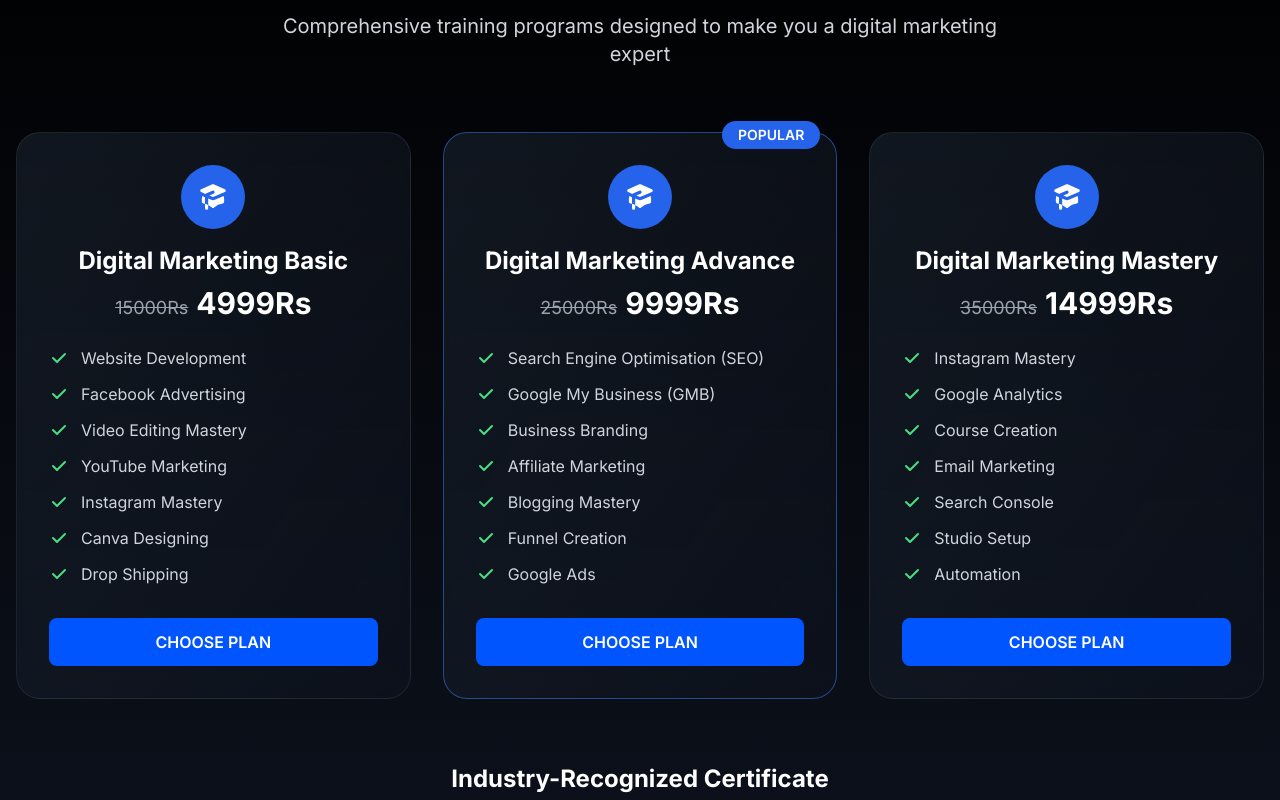
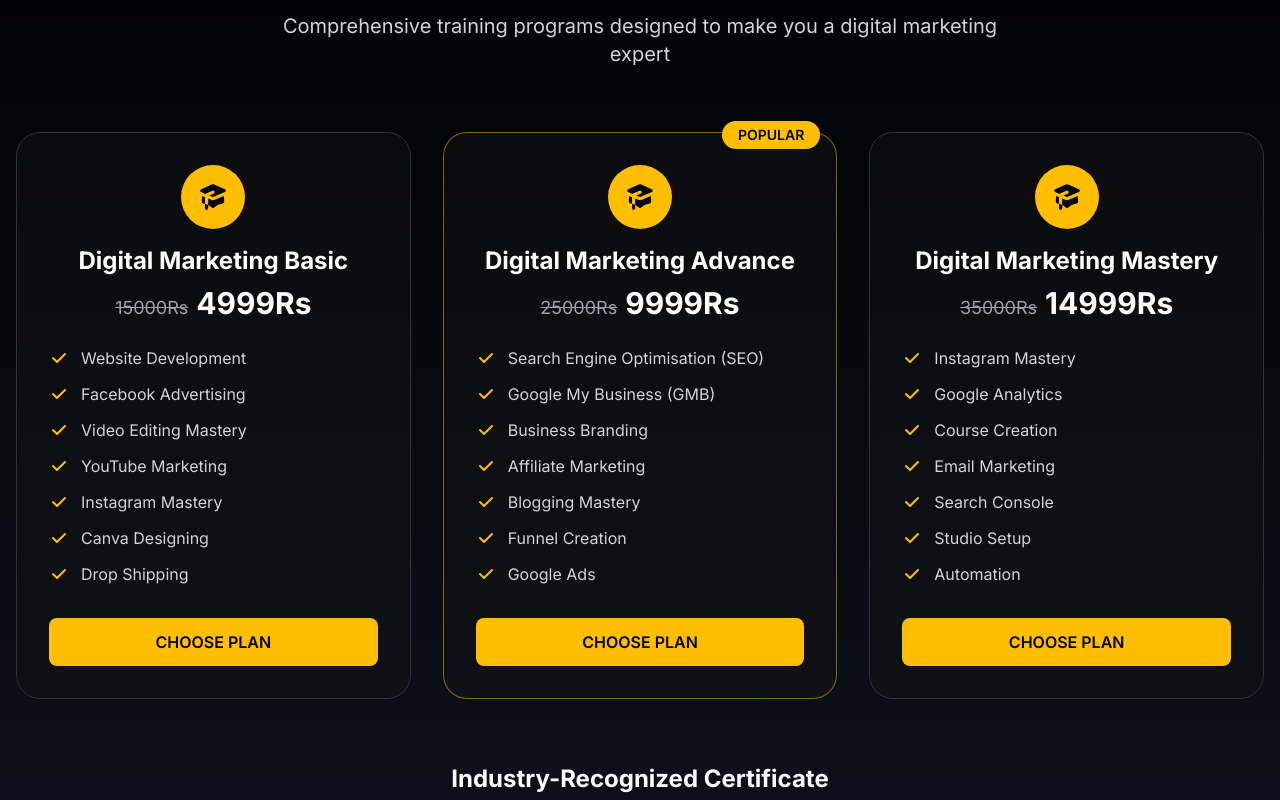
Before and after one commit to Vijay1977-lab/brainvizo-digital-pulse-91, a React (Vite) app: page / in a window 1280 px wide. Shown: the part 740-1540 px from the top of the page. Built offline with nearby package versions, Linux system fonts and the light colour scheme.

Commit message:
Apply color scheme and button changes
Apply color scheme and button changes based on the provided image.

```diff
--- a/src/components/CoursesSection.tsx
+++ b/src/components/CoursesSection.tsx
@@ -11,13 +11,13 @@ const CoursesSection = () => {
 
         <div className="grid lg:grid-cols-3 gap-8 mb-16">
           {/* Digital Marketing Basic */}
-          <div className="group bg-gradient-to-br from-gray-800/50 to-gray-900/30 backdrop-blur-sm border border-gray-500/20 rounded-3xl p-8 hover:border-gray-500/50 transition-all duration-500 hover:transform hover:scale-105">
-            <div className="text-center mb-6">
-              <div className="w-16 h-16 bg-blue-600 rounded-full flex items-center justify-center mx-auto mb-4">
-                <svg className="w-8 h-8 text-white" fill="currentColor" viewBox="0 0 20 20">
-                  <path d="M10.394 2.08a1 1 0 00-.788 0l-7 3a1 1 0 000 1.84L5.25 8.051a.999.999 0 01.356-.257l4-1.714a1 1 0 11.788 1.838L7.667 9.088l1.94.831a1 1 0 00.787 0l7-3a1 1 0 000-1.838l-7-3zM3.31 9.397L5 10.12v4.102a8.969 8.969 0 00-1.05-.174 1 1 0 01-.89-.89 11.115 11.115 0 01.25-3.762zM9.3 16.573A9.026 9.026 0 007 14.935v-3.957l1.818.78a3 3 0 002.364 0l5.508-2.361a11.026 11.026 0 01.25 3.762 1 1 0 01-.89.89 8.968 8.968 0 00-5.35 2.524 1 1 0 01-1.4 0zM6 18a1 1 0 001-1v-2.065a8.935 8.935 0 00-2-.712V17a1 1 0 001 1z"/>
-                </svg>
-              </div>
+            <div className="group bg-card/50 backdrop-blur-sm border border-border rounded-3xl p-8 hover:border-accent/50 transition-all duration-500 hover:transform hover:scale-105">
+              <div className="text-center mb-6">
+                <div className="w-16 h-16 bg-accent rounded-full flex items-center justify-center mx-auto mb-4">
+                  <svg className="w-8 h-8 text-accent-foreground" fill="currentColor" viewBox="0 0 20 20">
+                    <path d="M10.394 2.08a1 1 0 00-.788 0l-7 3a1 1 0 000 1.84L5.25 8.051a.999.999 0 01.356-.257l4-1.714a1 1 0 11.788 1.838L7.667 9.088l1.94.831a1 1 0 00.787 0l7-3a1 1 0 000-1.838l-7-3zM3.31 9.397L5 10.12v4.102a8.969 8.969 0 00-1.05-.174 1 1 0 01-.89-.89 11.115 11.115 0 01.25-3.762zM9.3 16.573A9.026 9.026 0 007 14.935v-3.957l1.818.78a3 3 0 002.364 0l5.508-2.361a11.026 11.026 0 01.25 3.762 1 1 0 01-.89.89 8.968 8.968 0 00-5.35 2.524 1 1 0 01-1.4 0zM6 18a1 1 0 001-1v-2.065a8.935 8.935 0 00-2-.712V17a1 1 0 001 1z"/>
+                  </svg>
+                </div>
               <h3 className="text-2xl font-bold text-white mb-2">Digital Marketing Basic</h3>
               <div className="text-center mb-4">
                 <span className="text-gray-400 line-through text-lg">15000Rs</span>
@@ -28,7 +28,7 @@ const CoursesSection = () => {
             <div className="space-y-3 mb-8">
               {['Website Development', 'Facebook Advertising', 'Video Editing Mastery', 'YouTube Marketing', 'Instagram Mastery', 'Canva Designing', 'Drop Shipping'].map(skill =>
                 <div key={skill} className="flex items-center gap-3">
-                  <svg className="w-5 h-5 text-green-400" fill="currentColor" viewBox="0 0 20 20">
+                  <svg className="w-5 h-5 text-accent" fill="currentColor" viewBox="0 0 20 20">
                     <path fillRule="evenodd" d="M16.707 5.293a1 1 0 010 1.414l-8 8a1 1 0 01-1.414 0l-4-4a1 1 0 011.414-1.414L8 12.586l7.293-7.293a1 1 0 011.414 0z" clipRule="evenodd"/>
                   </svg>
                   <span className="text-gray-300">{skill}</span>
@@ -42,13 +42,13 @@ const CoursesSection = () => {
           </div>
 
           {/* Digital Marketing Advance - Popular */}
-          <div className="group bg-gradient-to-br from-gray-800/50 to-gray-900/30 backdrop-blur-sm border border-blue-500/50 rounded-3xl p-8 hover:border-blue-500/70 transition-all duration-500 hover:transform hover:scale-105 relative">
-            <div className="absolute -top-3 right-4 bg-blue-600 text-white px-4 py-1 rounded-full text-sm font-semibold">
+          <div className="group bg-card/50 backdrop-blur-sm border border-accent/50 rounded-3xl p-8 hover:border-accent/70 transition-all duration-500 hover:transform hover:scale-105 relative">
+            <div className="absolute -top-3 right-4 bg-accent text-accent-foreground px-4 py-1 rounded-full text-sm font-semibold">
               POPULAR
             </div>
             <div className="text-center mb-6">
-              <div className="w-16 h-16 bg-blue-600 rounded-full flex items-center justify-center mx-auto mb-4">
-                <svg className="w-8 h-8 text-white" fill="currentColor" viewBox="0 0 20 20">
+              <div className="w-16 h-16 bg-accent rounded-full flex items-center justify-center mx-auto mb-4">
+                <svg className="w-8 h-8 text-accent-foreground" fill="currentColor" viewBox="0 0 20 20">
                   <path d="M10.394 2.08a1 1 0 00-.788 0l-7 3a1 1 0 000 1.84L5.25 8.051a.999.999 0 01.356-.257l4-1.714a1 1 0 11.788 1.838L7.667 9.088l1.94.831a1 1 0 00.787 0l7-3a1 1 0 000-1.838l-7-3zM3.31 9.397L5 10.12v4.102a8.969 8.969 0 00-1.05-.174 1 1 0 01-.89-.89 11.115 11.115 0 01.25-3.762zM9.3 16.573A9.026 9.026 0 007 14.935v-3.957l1.818.78a3 3 0 002.364 0l5.508-2.361a11.026 11.026 0 01.25 3.762 1 1 0 01-.89.89 8.968 8.968 0 00-5.35 2.524 1 1 0 01-1.4 0zM6 18a1 1 0 001-1v-2.065a8.935 8.935 0 00-2-.712V17a1 1 0 001 1z"/>
                 </svg>
               </div>
@@ -62,7 +62,7 @@ const CoursesSection = () => {
             <div className="space-y-3 mb-8">
               {['Search Engine Optimisation (SEO)', 'Google My Business (GMB)', 'Business Branding', 'Affiliate Marketing', 'Blogging Mastery', 'Funnel Creation', 'Google Ads'].map(skill =>
                 <div key={skill} className="flex items-center gap-3">
-                  <svg className="w-5 h-5 text-green-400" fill="currentColor" viewBox="0 0 20 20">
+                  <svg className="w-5 h-5 text-accent" fill="currentColor" viewBox="0 0 20 20">
                     <path fillRule="evenodd" d="M16.707 5.293a1 1 0 010 1.414l-8 8a1 1 0 01-1.414 0l-4-4a1 1 0 011.414-1.414L8 12.586l7.293-7.293a1 1 0 011.414 0z" clipRule="evenodd"/>
                   </svg>
                   <span className="text-gray-300">{skill}</span>
@@ -76,10 +76,10 @@ const CoursesSection = () => {
           </div>
 
           {/* Digital Marketing Mastery */}
-          <div className="group bg-gradient-to-br from-gray-800/50 to-gray-900/30 backdrop-blur-sm border border-gray-500/20 rounded-3xl p-8 hover:border-gray-500/50 transition-all duration-500 hover:transform hover:scale-105">
+          <div className="group bg-card/50 backdrop-blur-sm border border-border rounded-3xl p-8 hover:border-accent/50 transition-all duration-500 hover:transform hover:scale-105">
             <div className="text-center mb-6">
-              <div className="w-16 h-16 bg-blue-600 rounded-full flex items-center justify-center mx-auto mb-4">
-                <svg className="w-8 h-8 text-white" fill="currentColor" viewBox="0 0 20 20">
+              <div className="w-16 h-16 bg-accent rounded-full flex items-center justify-center mx-auto mb-4">
+                <svg className="w-8 h-8 text-accent-foreground" fill="currentColor" viewBox="0 0 20 20">
                   <path d="M10.394 2.08a1 1 0 00-.788 0l-7 3a1 1 0 000 1.84L5.25 8.051a.999.999 0 01.356-.257l4-1.714a1 1 0 11.788 1.838L7.667 9.088l1.94.831a1 1 0 00.787 0l7-3a1 1 0 000-1.838l-7-3zM3.31 9.397L5 10.12v4.102a8.969 8.969 0 00-1.05-.174 1 1 0 01-.89-.89 11.115 11.115 0 01.25-3.762zM9.3 16.573A9.026 9.026 0 007 14.935v-3.957l1.818.78a3 3 0 002.364 0l5.508-2.361a11.026 11.026 0 01.25 3.762 1 1 0 01-.89.89 8.968 8.968 0 00-5.35 2.524 1 1 0 01-1.4 0zM6 18a1 1 0 001-1v-2.065a8.935 8.935 0 00-2-.712V17a1 1 0 001 1z"/>
                 </svg>
               </div>
@@ -93,7 +93,7 @@ const CoursesSection = () => {
             <div className="space-y-3 mb-8">
               {['Instagram Mastery', 'Google Analytics', 'Course Creation', 'Email Marketing', 'Search Console', 'Studio Setup', 'Automation'].map(skill =>
                 <div key={skill} className="flex items-center gap-3">
-                  <svg className="w-5 h-5 text-green-400" fill="currentColor" viewBox="0 0 20 20">
+                  <svg className="w-5 h-5 text-accent" fill="currentColor" viewBox="0 0 20 20">
                     <path fillRule="evenodd" d="M16.707 5.293a1 1 0 010 1.414l-8 8a1 1 0 01-1.414 0l-4-4a1 1 0 011.414-1.414L8 12.586l7.293-7.293a1 1 0 011.414 0z" clipRule="evenodd"/>
                   </svg>
                   <span className="text-gray-300">{skill}</span>
@@ -110,7 +110,7 @@ const CoursesSection = () => {
         {/* Certificate Section */}
         <div className="text-center">
           <h3 className="text-2xl font-bold text-white mb-6">Industry-Recognized Certificate</h3>
-          <div className="max-w-2xl mx-auto bg-gradient-to-br from-gray-800/50 to-gray-900/30 backdrop-blur-sm border border-gray-500/20 rounded-2xl p-4 hover:border-gray-500/50 transition-all duration-500">
+          <div className="max-w-2xl mx-auto bg-card/50 backdrop-blur-sm border border-border rounded-2xl p-4 hover:border-accent/50 transition-all duration-500">
             <div className="relative bg-gradient-to-br from-yellow-50 to-white p-6 rounded-xl shadow-lg transform hover:scale-105 transition-transform duration-500 overflow-hidden">
 
               {/* Decorative flowing lines */}
--- a/src/index.css
+++ b/src/index.css
@@ -8,33 +8,33 @@
 
 @layer base {
   :root {
-    --background: 0 0% 0%;
-    --foreground: 0 0% 100%;
+    --background: 0 0% 3%;
+    --foreground: 0 0% 98%;
 
-    --card: 0 0% 5%;
-    --card-foreground: 0 0% 100%;
+    --card: 0 0% 8%;
+    --card-foreground: 0 0% 98%;
 
-    --popover: 0 0% 5%;
-    --popover-foreground: 0 0% 100%;
+    --popover: 0 0% 8%;
+    --popover-foreground: 0 0% 98%;
 
-    --primary: 220 100% 50%;
-    --primary-foreground: 0 0% 100%;
+    --primary: 45 100% 50%;
+    --primary-foreground: 0 0% 0%;
 
-    --secondary: 210 40% 98%;
-    --secondary-foreground: 222.2 84% 4.9%;
+    --secondary: 0 0% 12%;
+    --secondary-foreground: 0 0% 98%;
 
     --muted: 0 0% 15%;
     --muted-foreground: 0 0% 70%;
 
-    --accent: 0 0% 15%;
-    --accent-foreground: 0 0% 100%;
+    --accent: 45 100% 50%;
+    --accent-foreground: 0 0% 0%;
 
     --destructive: 0 84.2% 60.2%;
     --destructive-foreground: 0 0% 100%;
 
     --border: 0 0% 20%;
-    --input: 0 0% 20%;
-    --ring: 0 0% 30%;
+    --input: 0 0% 15%;
+    --ring: 45 100% 50%;
 
     --radius: 0.5rem;
 
@@ -49,41 +49,41 @@
   }
 
   .dark {
-    --background: 0 0% 0%;
-    --foreground: 0 0% 100%;
+    --background: 0 0% 3%;
+    --foreground: 0 0% 98%;
 
-    --card: 0 0% 5%;
-    --card-foreground: 0 0% 100%;
+    --card: 0 0% 8%;
+    --card-foreground: 0 0% 98%;
 
-    --popover: 0 0% 5%;
-    --popover-foreground: 0 0% 100%;
+    --popover: 0 0% 8%;
+    --popover-foreground: 0 0% 98%;
 
-    --primary: 220 100% 50%;
-    --primary-foreground: 0 0% 100%;
+    --primary: 45 100% 50%;
+    --primary-foreground: 0 0% 0%;
 
-    --secondary: 210 40% 98%;
-    --secondary-foreground: 222.2 84% 4.9%;
+    --secondary: 0 0% 12%;
+    --secondary-foreground: 0 0% 98%;
 
     --muted: 0 0% 15%;
     --muted-foreground: 0 0% 70%;
 
-    --accent: 0 0% 15%;
-    --accent-foreground: 0 0% 100%;
+    --accent: 45 100% 50%;
+    --accent-foreground: 0 0% 0%;
 
     --destructive: 0 62.8% 30.6%;
     --destructive-foreground: 0 0% 100%;
 
     --border: 0 0% 20%;
-    --input: 0 0% 20%;
-    --ring: 0 0% 30%;
-    --sidebar-background: 0 0% 5%;
+    --input: 0 0% 15%;
+    --ring: 45 100% 50%;
+    --sidebar-background: 0 0% 8%;
     --sidebar-foreground: 0 0% 90%;
     --sidebar-primary: 0 0% 15%;
     --sidebar-primary-foreground: 0 0% 100%;
     --sidebar-accent: 0 0% 10%;
     --sidebar-accent-foreground: 0 0% 100%;
     --sidebar-border: 0 0% 20%;
-    --sidebar-ring: 0 0% 30%;
+    --sidebar-ring: 45 100% 50%;
   }
 }
 
```
